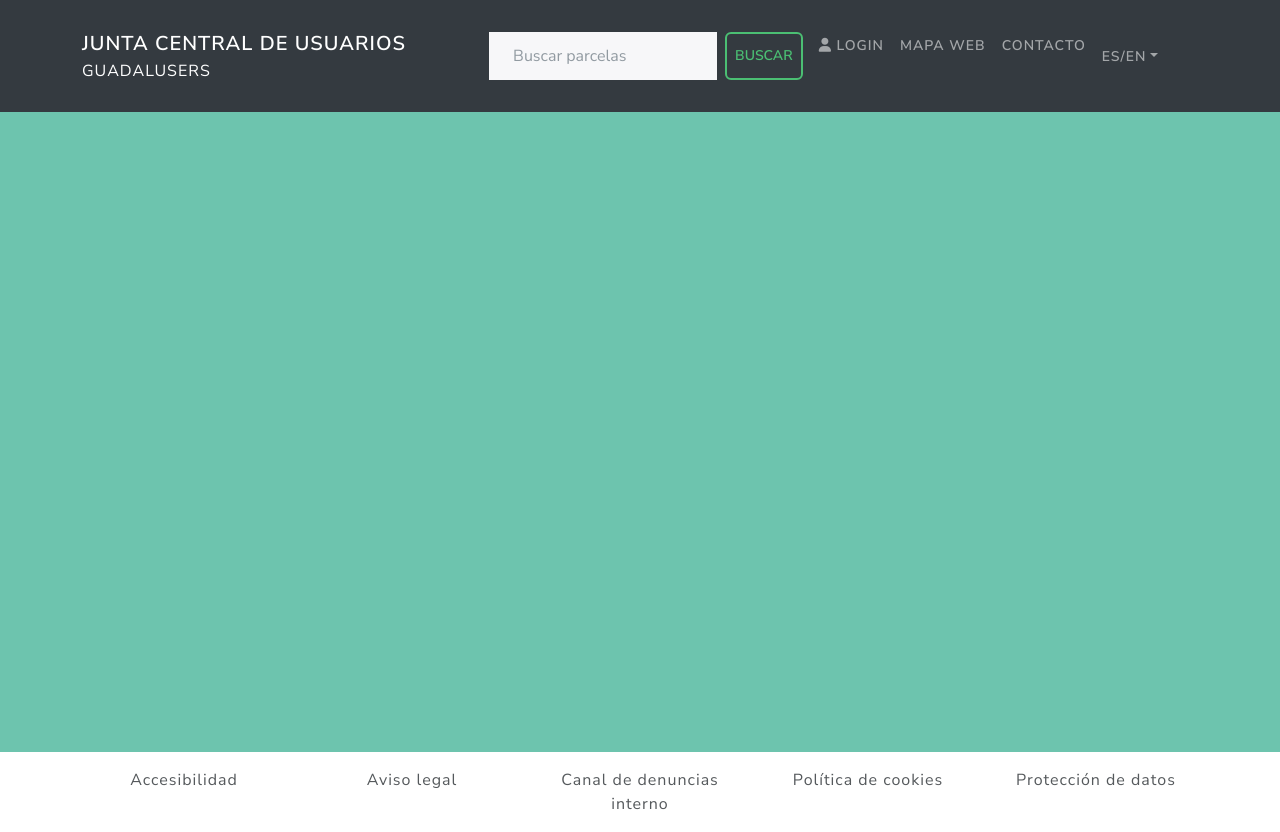
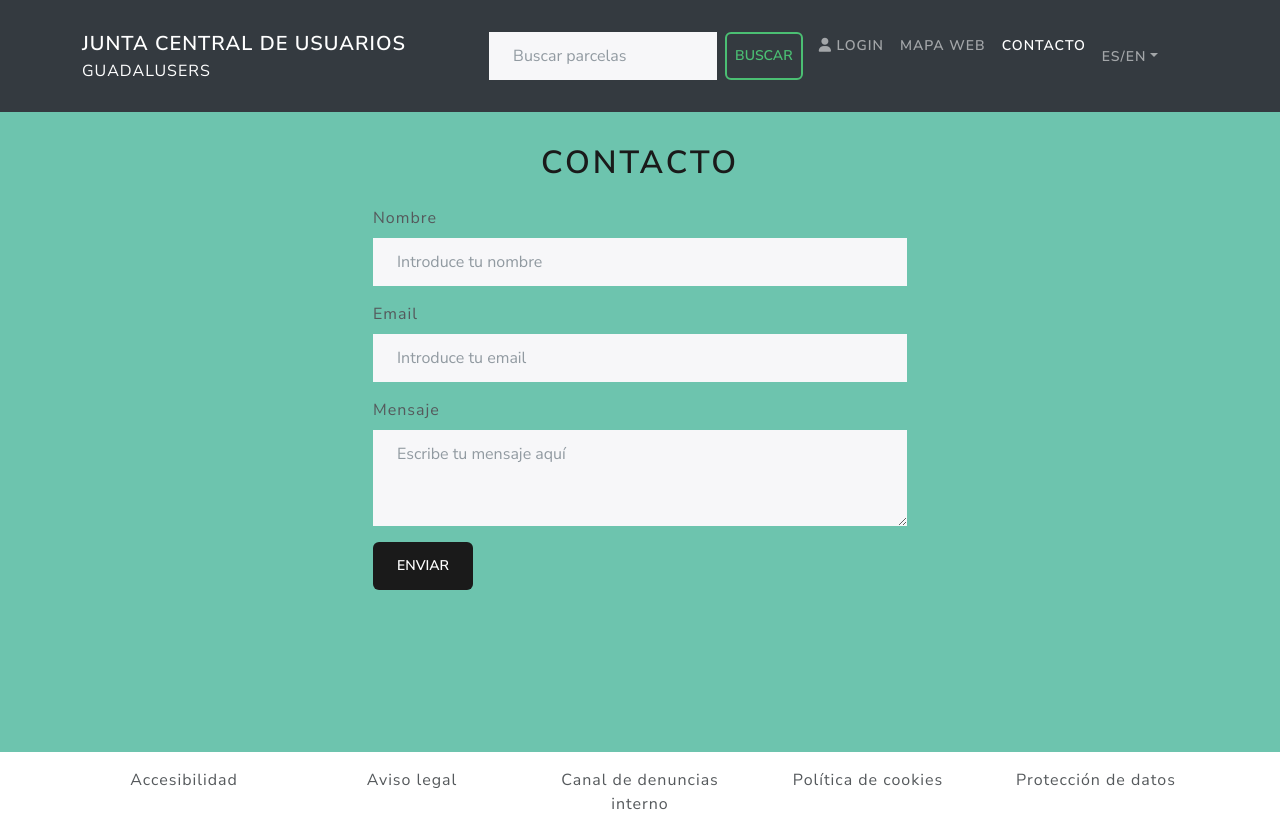
Before and after one commit to 6aligula/front_AppMalaga, a React (Create React App) app: page /ContactScreen in a window 1280 px wide. Built offline with nearby package versions, Linux system fonts and the light colour scheme.

Commit message:
create ContactScreen

```diff
--- a/src/App.js
+++ b/src/App.js
@@ -9,6 +9,7 @@ import ForgotPasswordScreen from './screens/ForgotPasswordScreen';
 import ResetPasswordRequestSentScreen from './screens/ResetPasswordRequestSentScreen';
 import ResetPasswordScreen from './screens/ResetPasswordScreen';
 import ResetPasswordResultScreen from './screens/ResetPasswordResultScreen';
+import ContactScreen from './screens/ContactScreen';
 import Footer from './components/Footer';
 import './App.css'
 
@@ -27,6 +28,7 @@ const App = () => {
             <Route path='/ResetPasswordRequestSentScreen' element={<ResetPasswordRequestSentScreen />} />
             <Route path='/reset-password/:uid/:token' element={<ResetPasswordScreen />} />
             <Route path='/ResetPasswordResultScreen' element={<ResetPasswordResultScreen />} />
+            <Route path='/ContactScreen' element={<ContactScreen />} />
 
           </Routes>
         </Container>
--- a/src/components/Header.js
+++ b/src/components/Header.js
@@ -52,7 +52,7 @@ const Header = () => {
                             <Nav.Link href="https://www.google.es/maps/@41.3134109,2.0175253,15z?entry=ttu" target="_blank">
                                 MAPA WEB
                             </Nav.Link>
-                            <LinkContainer to="/contact">
+                            <LinkContainer to="/ContactScreen">
                                 <Nav.Link>CONTACTO</Nav.Link>
                             </LinkContainer>
                         </Nav>
--- /dev/null
+++ b/src/screens/ContactScreen.js
@@ -0,0 +1,76 @@
+import React, { useState } from 'react';
+import { Form, Button, Container, Row, Col } from 'react-bootstrap';
+
+const ContactScreen = () => {
+    const [formData, setFormData] = useState({
+        nombre: '',
+        email: '',
+        mensaje: ''
+    });
+
+    const { nombre, email, mensaje } = formData;
+
+    const onChange = e => {
+        setFormData({ ...formData, [e.target.name]: e.target.value });
+    };
+
+    const onSubmit = e => {
+        e.preventDefault();
+        // Aquí manejarías el envío del formulario (ej. enviar a un servidor)
+        console.log('Datos enviados:', formData);
+    };
+
+    return (
+        <Container>
+            <Row className="justify-content-md-center">
+                <Col xs={12} md={6}>
+                    <h1 className="text-center">Contacto</h1>
+                    <Form onSubmit={onSubmit}>
+                        <Form.Group className="mb-3" controlId="formBasicName">
+                            <Form.Label>Nombre</Form.Label>
+                            <Form.Control
+                                type="text"
+                                placeholder="Introduce tu nombre"
+                                name="nombre"
+                                value={nombre}
+                                onChange={onChange}
+                                required
+                            />
+                        </Form.Group>
+
+                        <Form.Group className="mb-3" controlId="formBasicEmail">
+                            <Form.Label>Email</Form.Label>
+                            <Form.Control
+                                type="email"
+                                placeholder="Introduce tu email"
+                                name="email"
+                                value={email}
+                                onChange={onChange}
+                                required
+                            />
+                        </Form.Group>
+
+                        <Form.Group className="mb-3" controlId="formBasicMessage">
+                            <Form.Label>Mensaje</Form.Label>
+                            <Form.Control
+                                as="textarea"
+                                rows={3}
+                                placeholder="Escribe tu mensaje aquí"
+                                name="mensaje"
+                                value={mensaje}
+                                onChange={onChange}
+                                required
+                            />
+                        </Form.Group>
+
+                        <Button variant="primary" type="submit">
+                            Enviar
+                        </Button>
+                    </Form>
+                </Col>
+            </Row>
+        </Container>
+    );
+}
+
+export default ContactScreen;
```
